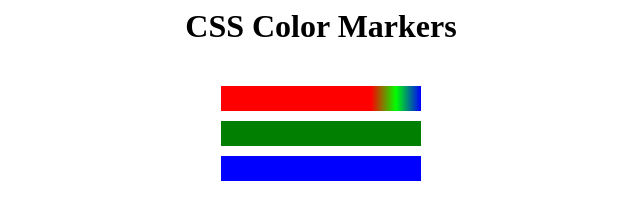
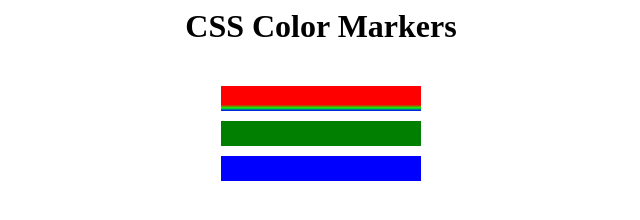
Before and after one commit to Gapilesh/Color-Markers, a plain HTML site: page index.html in a window 1280 px wide. Shown: the whole page, without its empty margins (319-959 px from the left). Drawn offline with Linux system fonts and the light colour scheme.

Commit message:
180deg linear gradient

```diff
--- a/styles.css
+++ b/styles.css
@@ -9,7 +9,7 @@ h1{                                    /* heading */
   }
 
   .red{
-    background: linear-gradient(90deg, rgb(255,0,0) 75%,rgb(0,255,0), rgb(0,0,255));
+    background: linear-gradient(180deg, rgb(255,0,0) 75%,rgb(0,255,0), rgb(0,0,255));
   }
 
   .green {
```
